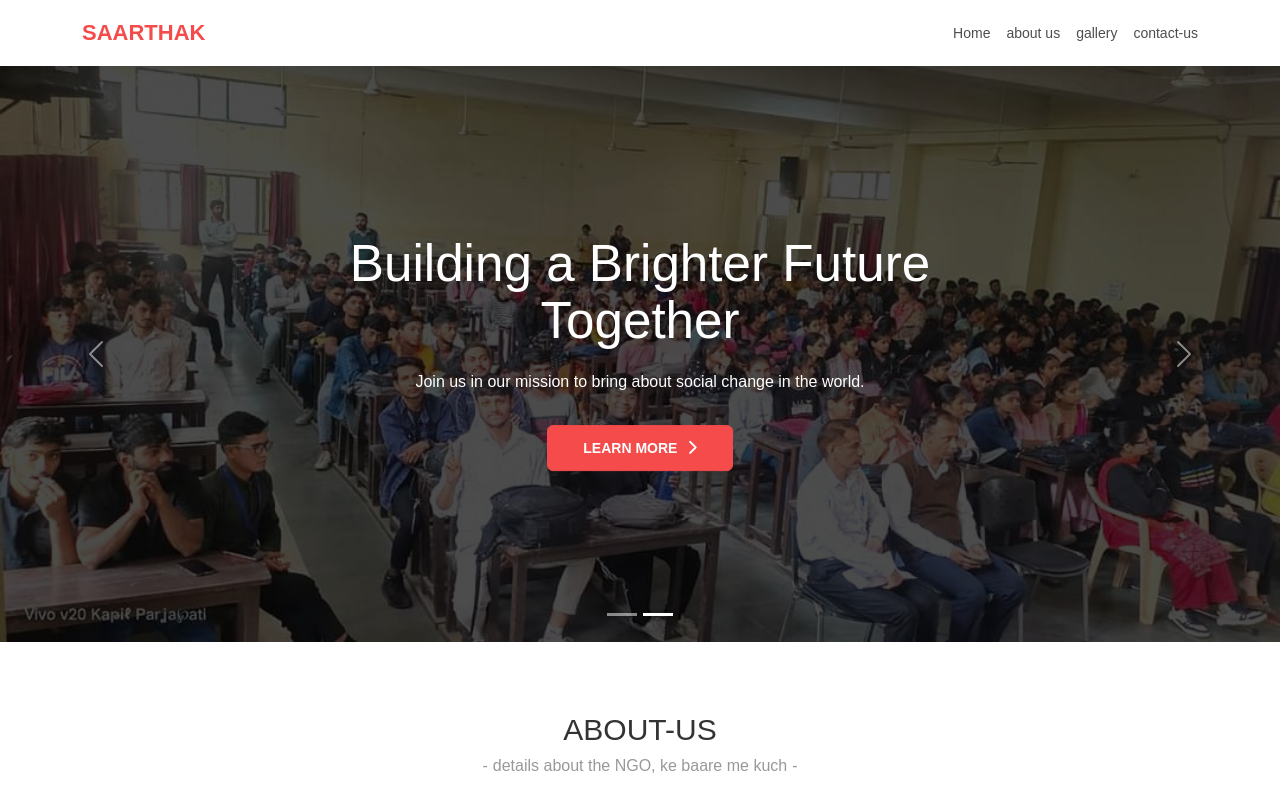
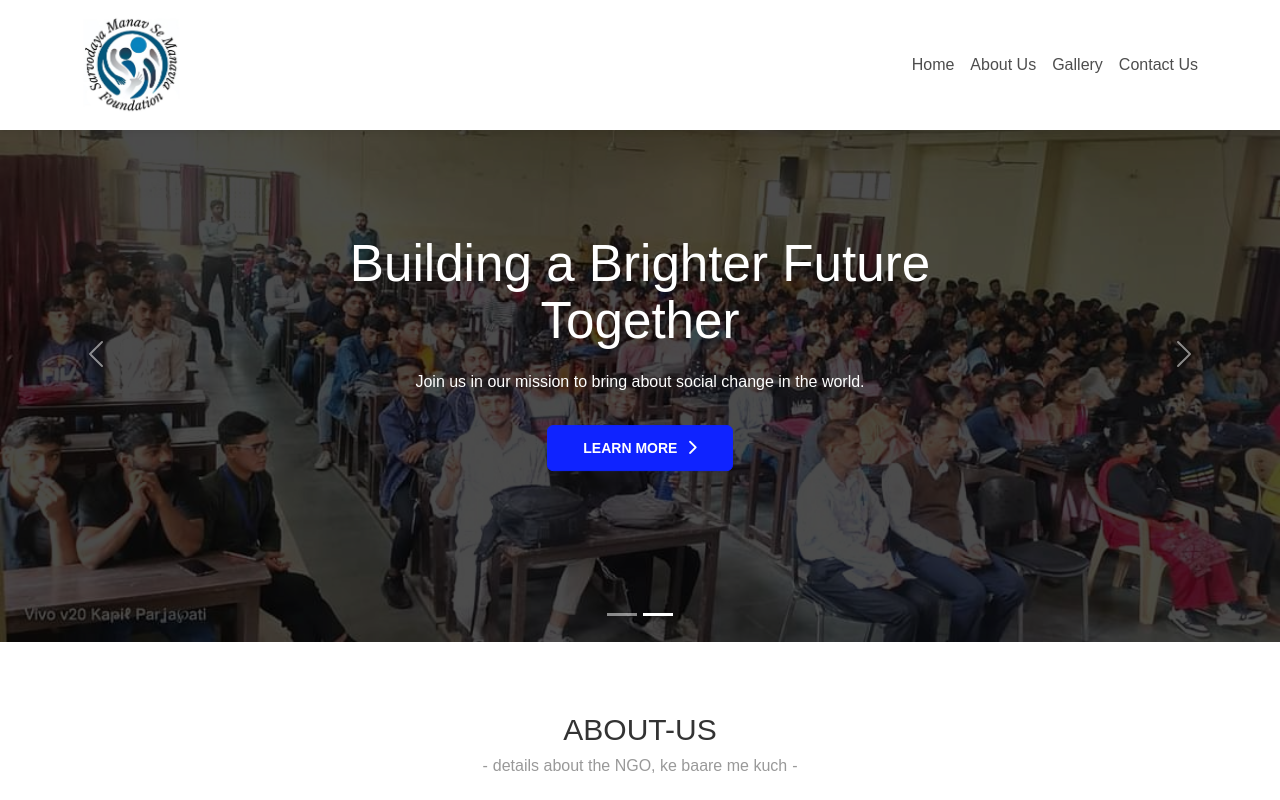
Before and after one commit to prik73/react-boot, a React (Vite) app in the folder core/: page / in a window 1280 px wide. Shown: the top 800 px of the page. Built offline with nearby package versions, Linux system fonts and the light colour scheme.

Commit message:
added a logo image, and changed the css (orange to blue)

```diff
--- a/core/src/App.css
+++ b/core/src/App.css
@@ -23,7 +23,11 @@ body {
   -moz-osx-font-smoothing: grayscale;
   font-weight: 400;
 }
-
+.navbar-logo {
+  width: 100px; /* Adjust width as needed */
+  height: 100px; /* Adjust height as needed */
+  border-radius: 5px; /* Optional styling */
+}
 img {
   max-width: 100%;
   height: auto;
@@ -135,8 +139,8 @@ ul,
 }
 
 .btn.btn-primary {
-  background: #f64b4b;
-  border-color: #f64b4b;
+  background: #0f23ff;
+  border-color: #0f23ff;
   padding: 13px 35px;
   font-size: 14px;
   line-height: 18px;
@@ -149,8 +153,8 @@ ul,
 .btn.btn-primary:focus,
 .btn.btn-primary:hover {
   background: #fff;
-  border-color: #f64b4b;
-  color: #f64b4b;
+  border-color: #0f23ff;
+  color: #0f23ff;
 }
 
 .btn.btn-primary .fas {
@@ -383,7 +387,7 @@ textarea {
   right: 0;
   top: 0;
   z-index: 9999;
-  background: #fff;
+  background: white;
   box-shadow: 0 0 8px 0px rgba(0, 0, 0, 0.1);
   transition: all 0.5s linear;
 }
@@ -409,7 +413,7 @@ textarea {
 }
 
 #header .navbar-collapse .navbar-nav {
-  font-size: 14px;
+  font-size: 16px;
   line-height: 20px;
 }
 
@@ -425,7 +429,7 @@ textarea {
 #header .navbar-collapse a:hover,
 #header .navbar-collapse a.active {
   background: none;
-  color: #f64b4b;
+  color: #0f23ff;
 }
 
 #header .navbar-collapse a:hover:before,
@@ -437,7 +441,7 @@ textarea {
 
 #header .navbar-collapse a:before {
   content: '';
-  background: #f64b4b;
+  background: #0f23ff;
   height: 1px;
   position: absolute;
   bottom: 7px;
@@ -518,7 +522,7 @@ textarea {
   width: 60px;
   height: 60px;
   font-size: 26px;
-  color: #f64b4b;
+  color: #0f23ff;
   margin: 0 0 20px;
   display: inline-block;
   vertical-align: middle;
@@ -552,7 +556,7 @@ textarea {
 }
 
 .services-block .holder:hover .icon {
-  box-shadow: inset 0 0 0 30px #f64b4b;
+  box-shadow: inset 0 0 0 30px #0f23ff;
   color: #fff;
   font-size: 18px;
 }
--- a/core/src/App.jsx
+++ b/core/src/App.jsx
@@ -1,4 +1,3 @@
-// testing github
 import 'bootstrap/dist/css/bootstrap.min.css';
 import './App.css'
 
--- a/core/src/components/header.jsx
+++ b/core/src/components/header.jsx
@@ -1,24 +1,26 @@
+import React from 'react';
 import Container from 'react-bootstrap/Container';
 import Nav from 'react-bootstrap/Nav';
 import Navbar from 'react-bootstrap/Navbar';
+import imglogo from "../assets/images/site/logo.jpg"; // Assuming your logo is a static image
 
-
-export default function AppHeader(){
-    return(
+export default function AppHeader() {
+  return (
     <Navbar expand="lg" className="bg-body-tertiary">
       <Container>
-          <Navbar.Brand href="#home">saarthak</Navbar.Brand>
+        <Navbar.Brand href="#home">
+          <img src={imglogo} alt="Your Company Logo" className="navbar-logo"/>
+        </Navbar.Brand>
         <Navbar.Toggle aria-controls="basic-navbar-nav" />
         <Navbar.Collapse id="basic-navbar-nav">
           <Nav className="me-auto">
             <Nav.Link href="#home">Home</Nav.Link>
-              <Nav.Link href="/about-us">about us</Nav.Link>
-              <Nav.Link href="/gallery">gallery</Nav.Link>
-              <Nav.Link href="/link">contact-us</Nav.Link>
-
+            <Nav.Link href="/about-us">About Us</Nav.Link>
+            <Nav.Link href="/gallery">Gallery</Nav.Link>
+            <Nav.Link href="/contact-us">Contact Us</Nav.Link>
           </Nav>
         </Navbar.Collapse>
       </Container>
     </Navbar>
-    )
+  );
 }
```
Also changed, not shown: core/src/assets/images/site/logo.jpg (added), 1 other file (tests, documents, lock files or other folders). Lines whose indentation alone changed are shown as unchanged.
